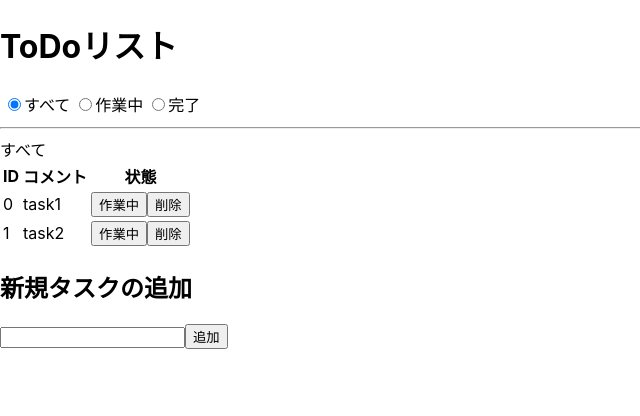
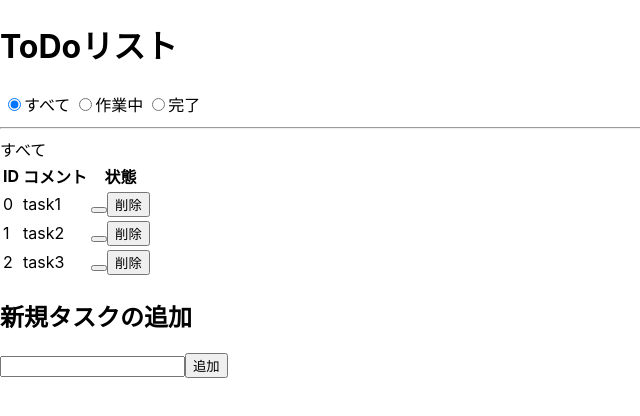
Before and after one commit to tyasu106/todo-app, a React (Create React App) app: page / in a window 1280 px wide. Shown: the top 416 px of the page, without its empty margins (0-640 px from the left). Built offline with nearby package versions, Linux system fonts and the light colour scheme.

Commit message:
タスクをオブジェクト管理に変更

```diff
--- a/src/App.js
+++ b/src/App.js
@@ -5,43 +5,46 @@ import { useState } from "react";
 
 function App() {
   const [tab, setTab] = useState("all");
-  const [inputTodo, setInputTodo] = useState("");
-  const [tasks, setTasks] = useState(["task1", "task2"]);
+  const initialState = [
+    {
+      task: "task1",
+      state: false,
+    },
+    {
+      task: "task2",
+      state: false,
+    },
+    {
+      task: "task3",
+      state: false,
+    },
+  ];
+  const [todos, setTodo] = useState(initialState);
+  const [task, setTask] = useState("")
 
   // テキスト
   const onChangeInputTodo = (e) => {
-    setInputTodo(e.target.value);
+    setTask(e.target.value);
   };
 
   // 追加
   const onClickAdd = (event) => {
-    if (inputTodo === "") return;
-    const newTodos = [...tasks, inputTodo];
-    setTasks(newTodos);
-    setInputTodo("");
     event.preventDefault();
+    if (task === "") return;
+    setTodo(todos =>  [...todos, { task, state: false}]);
+    setTask("");
   };
 
   // 削除
   const onClickDelete = (index) => {
-    const newTodos = [...tasks];
+    const newTodos = [...todos];
     newTodos.splice(index, 1);
-    setTasks(newTodos);
+    setTodo(newTodos);
   };
 
   // ラジオボタン実装
   const [val, setVal] = useState("all");
   const handleChange = (e) => setVal(e.target.value);
-
-  // 作業中・完了切り替え
-  const [btnState, setBtnState] = useState("作業中");
-  const onClickState = (index) => {
-    if (btnState === "作業中") {
-      setBtnState("完了");
-    } else {
-      setBtnState("作業中");
-    }
-  };
 
   return (
     <div>
@@ -106,15 +109,13 @@ function App() {
             <th>コメント</th>
             <th>状態</th>
           </tr>
-          {tasks.map((task, index) => {
+          {Object.keys(todos).map((index) => {
             return (
               <tr key={index}>
                 <td>{index}</td>
-                <td>{task}</td>
+                <td>{todos[index].task}</td>
                 <td>
-                  <button onClick={() => onClickState(index)}>
-                    {btnState}
-                  </button>
+                  <button>{todos[index].state}</button>
                   <button onClick={() => onClickDelete(index)}>削除</button>
                 </td>
               </tr>
@@ -124,7 +125,7 @@ function App() {
       </div>
       <h2>新規タスクの追加</h2>
       <form onClick={onClickAdd}>
-        <input value={inputTodo} onChange={onChangeInputTodo} />
+        <input value={task} onChange={onChangeInputTodo} />
         <button>追加</button>
       </form>
     </div>
```
Also changed, not shown: 2 other files (tests, documents, lock files or other folders).
